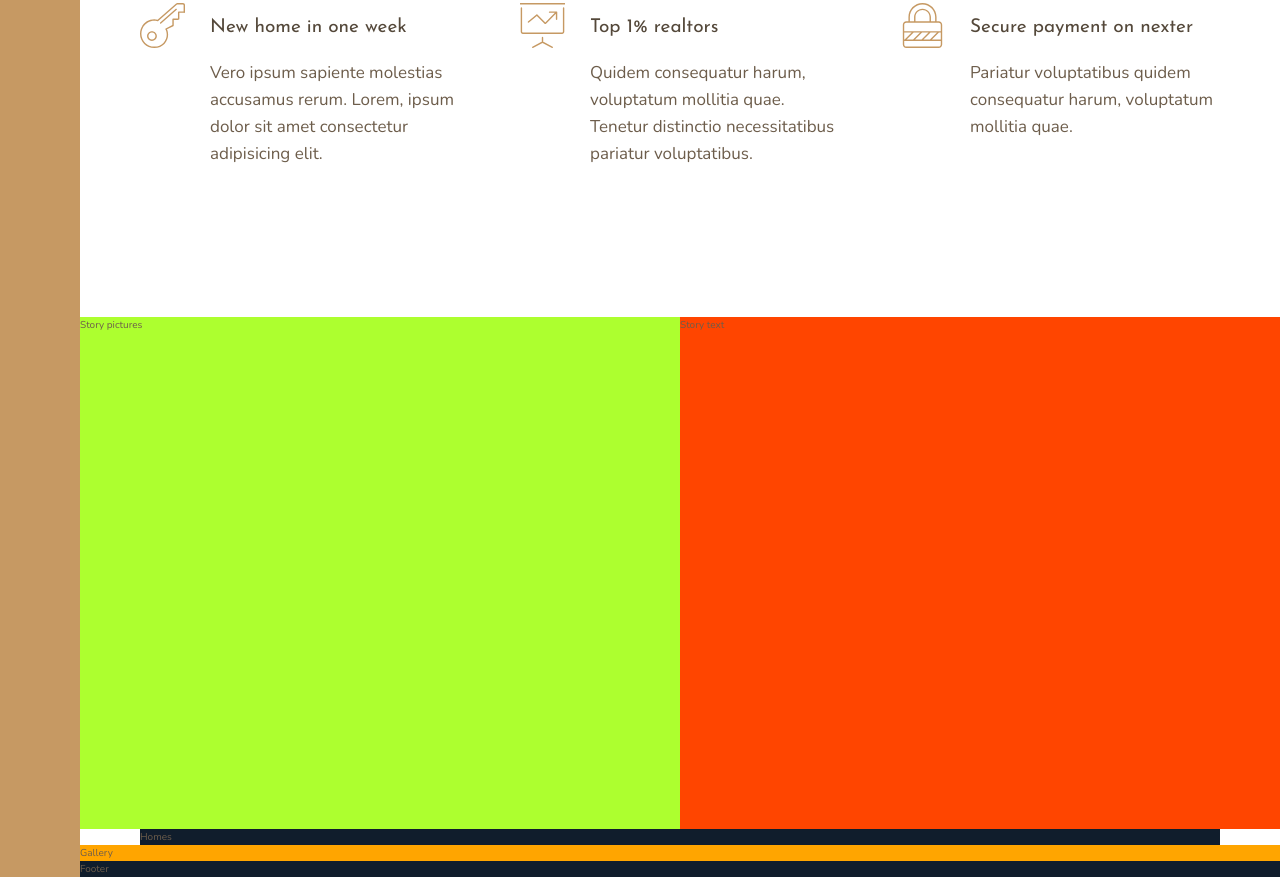
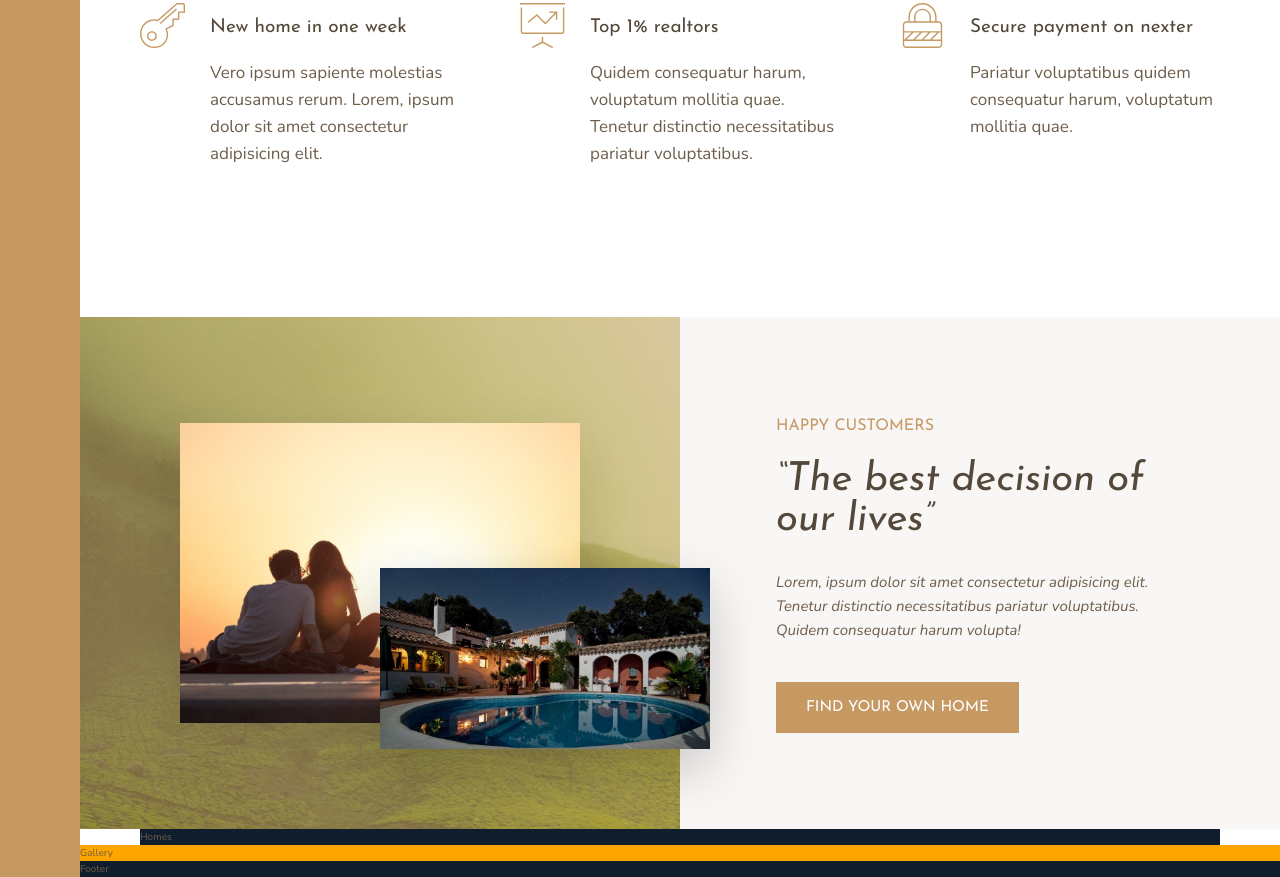
Before and after one commit to PatrykSuminski/Nexter, a website: page index.html in a window 1280 px wide. Shown: the part 991-1868 px from the top of the page. Drawn offline with nearby package versions, Linux system fonts and the light colour scheme.

Commit message:
Add story section

```diff
--- a/index.html
+++ b/index.html
@@ -83,9 +83,19 @@
 			</div>
 		</section>
 
-		<div class="story__pictures">Story pictures</div>
+		<div class="story__pictures">
+			<img src="img/story-1.jpeg" alt="Couple with new house" class="story__img--1">
+			<img src="img/story-2.jpeg" alt="New house" class="story__img--2">
+		</div>
 
-		<div class="story__content">Story text</div>
+		<div class="story__content">
+			<h3 class="heading-3 mb-sm">Happy Customers</h3>
+			<h2 class="heading-2 heading-2--dark mb-md">&ldquo;The best decision of our lives&rdquo;</h2>
+			<p class="story__text">
+				Lorem, ipsum dolor sit amet consectetur adipisicing elit. Tenetur distinctio necessitatibus pariatur voluptatibus. Quidem consequatur harum volupta!
+			</p>
+			<button class="btn">Find your own home</button>
+		</div>
 
 		<section class="homes">Homes</section>
 
--- a/sass/_story.scss
+++ b/sass/_story.scss
@@ -1,11 +1,52 @@
 .story {
 	&__pictures {
-		background-color: greenyellow;
+		background-color: $color-primary;
 		grid-column: full-start / col-end 4;
+		background-image: linear-gradient(rgba($color-primary, .5), rgba($color-primary, .5)), url(../img/back.jpg);
+
+		display: grid;
+		grid-template-rows: repeat(6, 1fr);
+		grid-template-columns: repeat(6, 1fr);
+		align-items: center;
+	}
+
+	&__img--1 {
+		width: 100%;
+		grid-row: 2 / 6;
+		grid-column: 2 / 6;
+		box-shadow: 0 2rem 5rem rgba(0,0,0, 0.1);
+	}
+
+	&__img--2 {
+		width: 110%;
+		grid-row: 4 / 6;
+		grid-column: 4 / 7;
+		z-index: 999;
+		box-shadow: 0 2rem 5rem rgba(0,0,0, 0.2);
 	}
 
 	&__content {
-		background-color: orangered;
+		background-color: $color-grey-light-1;
 		grid-column: col-start 5 / full-end;
+
+		padding: 6rem 12vh;
+
+// WE CAN USE FLEXBOX
+		// display: flex;
+		// flex-direction: column;
+		// justify-content: center;
+		// align-items: flex-start;
+
+
+// OR GRID
+		display: grid;
+		align-content: center;
+		justify-items: start;
+	}
+
+	&__text {
+		font-size: 1.5rem;
+		font-style: italic;
+		margin-bottom: 4rem;
 	}
 }
--- a/sass/_typography.scss
+++ b/sass/_typography.scss
@@ -9,12 +9,28 @@
 .heading-1 {
 	@extend %heading;
 }
+
 .heading-2 {
 	@extend %heading;
+	font-size: 4rem;
+	font-style: italic;
+	line-height: 1;
+
+	&--light {
+		color: $color-grey-light-1;
+	}
+	&--dark {
+		color: $color-grey-dark-1;
+	}
 }
+
 .heading-3 {
 	@extend %heading;
+	font-size: 1.6rem;
+	text-transform: uppercase;
+	color: $color-primary;
 }
+
 .heading-4 {
 	@extend %heading;
 	font-size: 1.9rem;
@@ -26,3 +42,37 @@
 		color: $color-grey-dark-1;
 	}
 }
+
+
+
+
+/////////////////////
+//BUTTONS
+
+.btn {
+	background-color: $color-primary;
+	color: #fff;
+	border: none;
+	border-radius: 0;
+	font-family: $font-display;
+	font-size: 1.5rem;
+	text-transform: uppercase;
+	padding: 1.8rem 3rem;
+	cursor: pointer;
+	transition: background-color .2s;
+
+	&:hover {
+		background-color: $color-primary-dark;
+	}
+}
+
+
+
+/////////////////////
+//MARGINS
+
+// margin bottoms
+.mb-sm {margin-bottom: 2rem;}
+.mb-md {margin-bottom: 3rem;}
+.mb-lg {margin-bottom: 4rem;}
+.mb-xl {margin-bottom: 8rem;}
```
Also changed, not shown: css/style.css.
